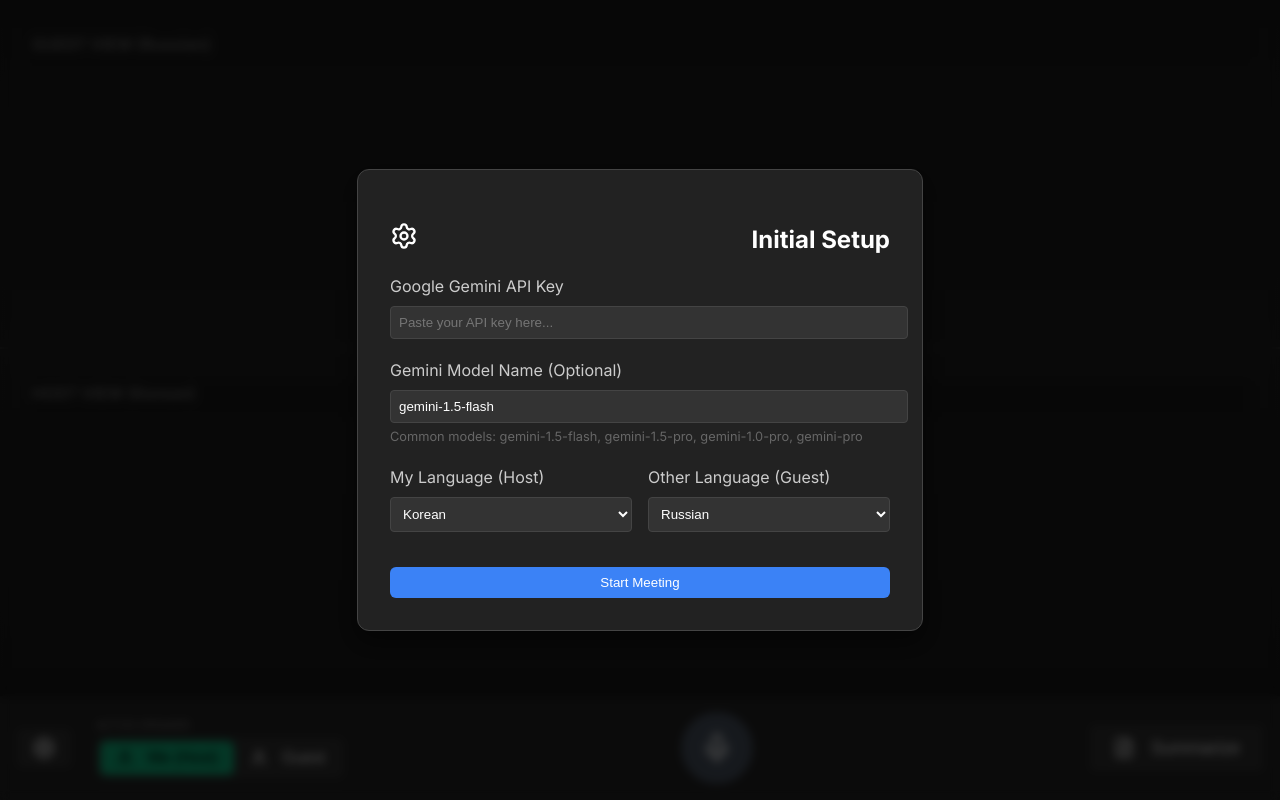
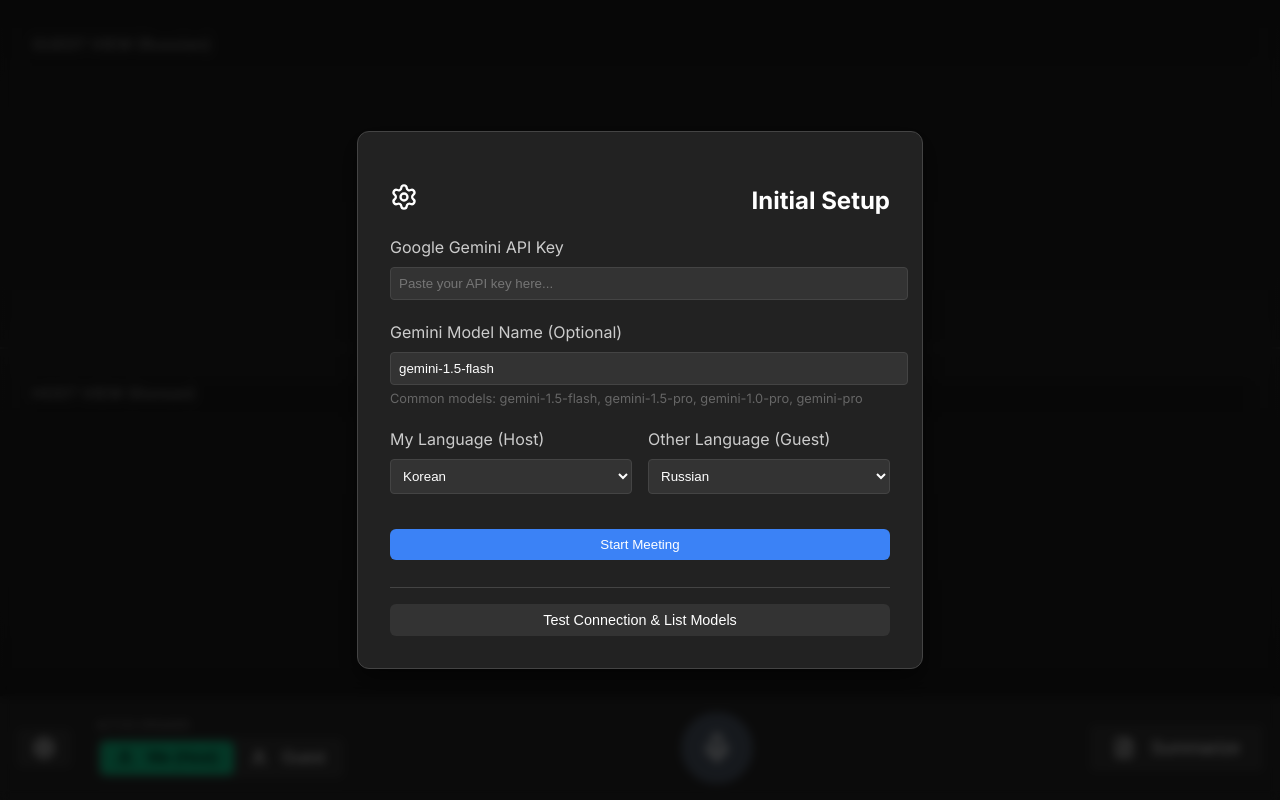
Before and after one commit to passeth/translate, a React (Vite) app: page / in a window 1280 px wide. Built offline with nearby package versions, Linux system fonts and the light colour scheme.

Commit message:
Add Test Connection button and model debugging tools

```diff
--- a/src/App.jsx
+++ b/src/App.jsx
@@ -145,6 +145,22 @@ function App() {
               <button className="btn primary" onClick={handleSaveSettings} style={{ marginTop: '1rem', justifyContent: 'center' }}>
                 Start Meeting
               </button>
+
+              <div style={{ borderTop: '1px solid #444', paddingTop: '1rem', marginTop: '0.5rem' }}>
+                <button className="btn" style={{ width: '100%', fontSize: '0.9rem', justifyContent: 'center' }} onClick={async () => {
+                  if (!apiKey) { alert("Please enter API Key first"); return; }
+                  try {
+                    const { fetchAvailableModels } = await import('./services/gemini');
+                    const models = await fetchAvailableModels(apiKey);
+                    const modelNames = models.map(m => m.name.replace('models/', ''));
+                    alert("Connection Successful!\nAvailable Models:\n" + modelNames.join('\n'));
+                  } catch (e) {
+                    alert("Connection Failed:\n" + e.message + "\n\nMake sure your API Key is valid for Gemini (Generative Language API) and you are in a supported region.");
+                  }
+                }}>
+                  Test Connection & List Models
+                </button>
+              </div>
             </div>
           </div>
         </div>
--- a/src/services/gemini.js
+++ b/src/services/gemini.js
@@ -10,6 +10,21 @@ export const initializeGemini = (apiKey, modelName = "gemini-1.5-flash") => {
     const genAI = new GoogleGenerativeAI(apiKey);
     // Use the provided model name, defaulting to gemini-1.5-flash if not specified
     model = genAI.getGenerativeModel({ model: modelName });
+};
+
+export const fetchAvailableModels = async (apiKey) => {
+    try {
+        const response = await fetch(`https://generativelanguage.googleapis.com/v1beta/models?key=${apiKey}`);
+        if (!response.ok) {
+            const err = await response.json();
+            throw new Error(err.error?.message || response.statusText);
+        }
+        const data = await response.json();
+        return data.models || [];
+    } catch (error) {
+        console.error("Failed to list models:", error);
+        throw error;
+    }
 };
 
 export const translateText = async (text, targetLangName) => {
```
